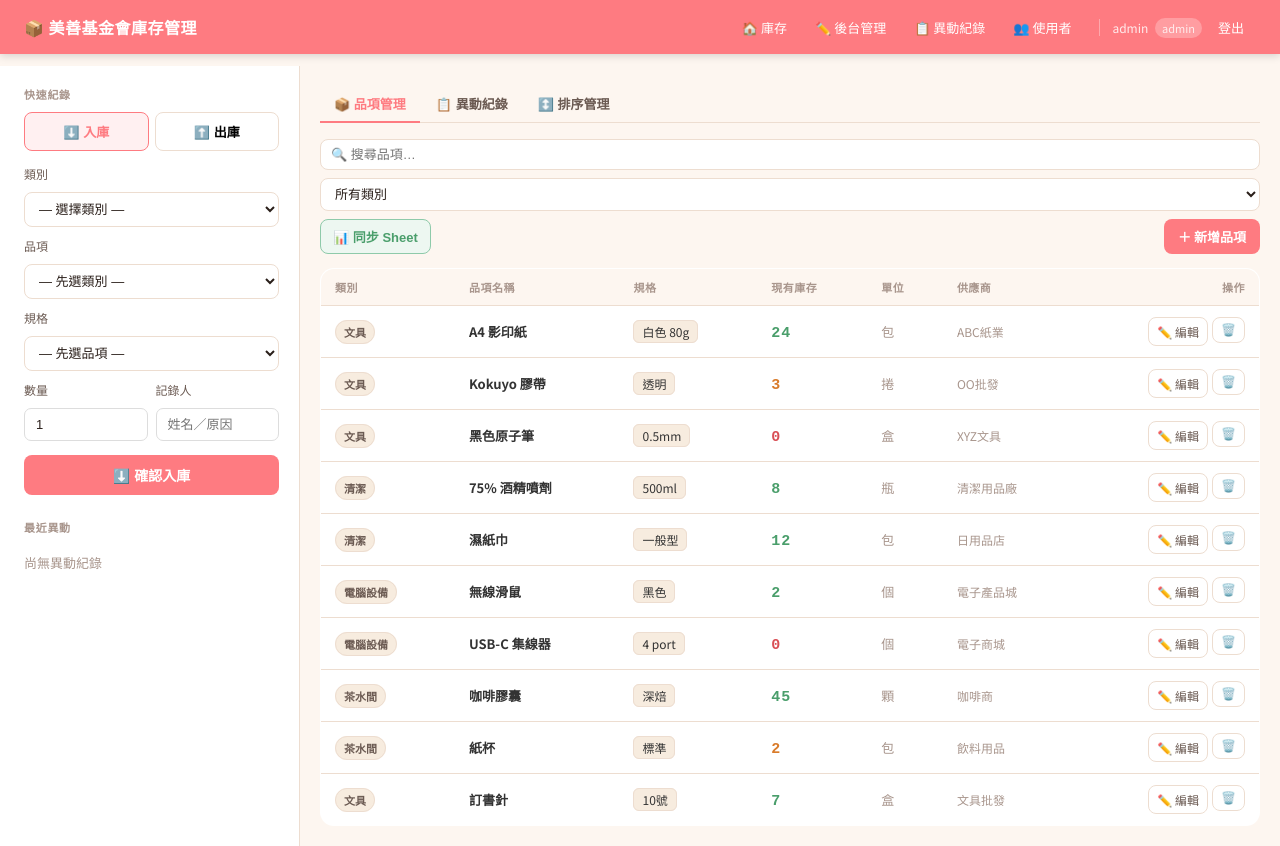
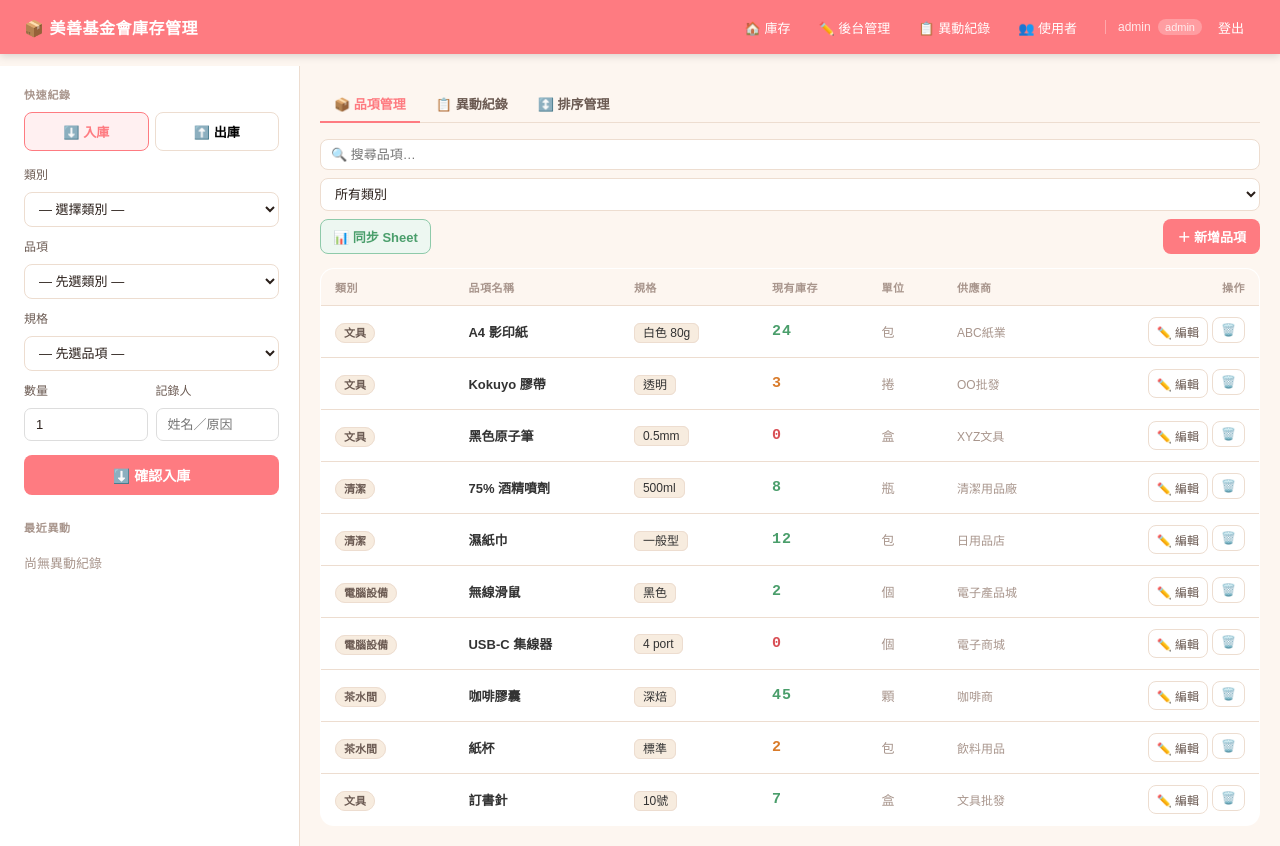
Before and after one commit to tobiasgatainan-cmyk/inventory-system-render, a Flask app: template templates/admin/items.html in a window 1280 px wide. Run offline with Flask 3, Linux system fonts and the light colour scheme; the template is opened without the code that fills it: values that come from a table or form of the project are taken from there, others are empty; a user stored in the database is signed in; data comes from the database, SQL or seed files in the repository; some libraries are stand-ins or nearby versions; some web fonts are replaced.

Commit message:
Add files via upload

```diff
--- a/templates/admin/items.html
+++ b/templates/admin/items.html
@@ -3,7 +3,7 @@
 {% block content %}
 
 <style>
-@import url('https://fonts.googleapis.com/css2?family=Noto+Sans+TC:wght@300;400;500;700&family=JetBrains+Mono:wght@400;500&display=swap');
+@import url('https://cdn.emtech.cc/font/GenSenRoundedTW/Regular/result.css');
 #main-container{max-width:100%;padding:0;margin:0}
 :root{--bg:#fdf6f0;--surface:#fff;--surface2:#f7ecdf;--border:#edddd0;--border2:#e0c8b8;--text:#2a1f1a;--text2:#6b5a52;--text3:#a8958c;--accent:#fe7b81;--accent-light:#fff0f1;--accent-dark:#e55e65;--ok:#4a9e6b;--ok-light:#edf7f1;--out:#d94f55;--out-light:#fdf0f0;--low:#d97b2a;--low-light:#fef3e8;--radius:8px;--radius-lg:14px;--mono:'JetBrains Mono',monospace}
 
```
